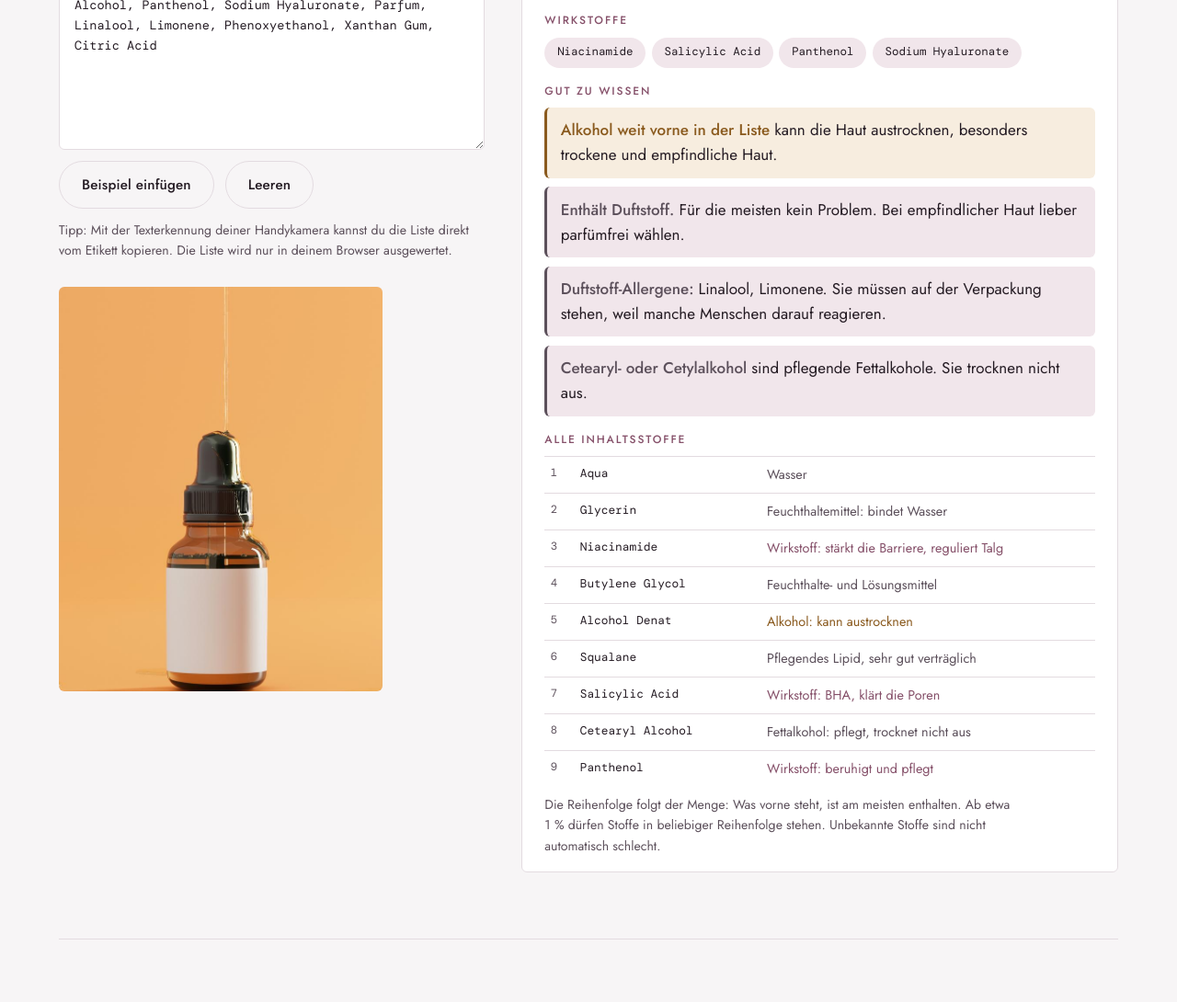
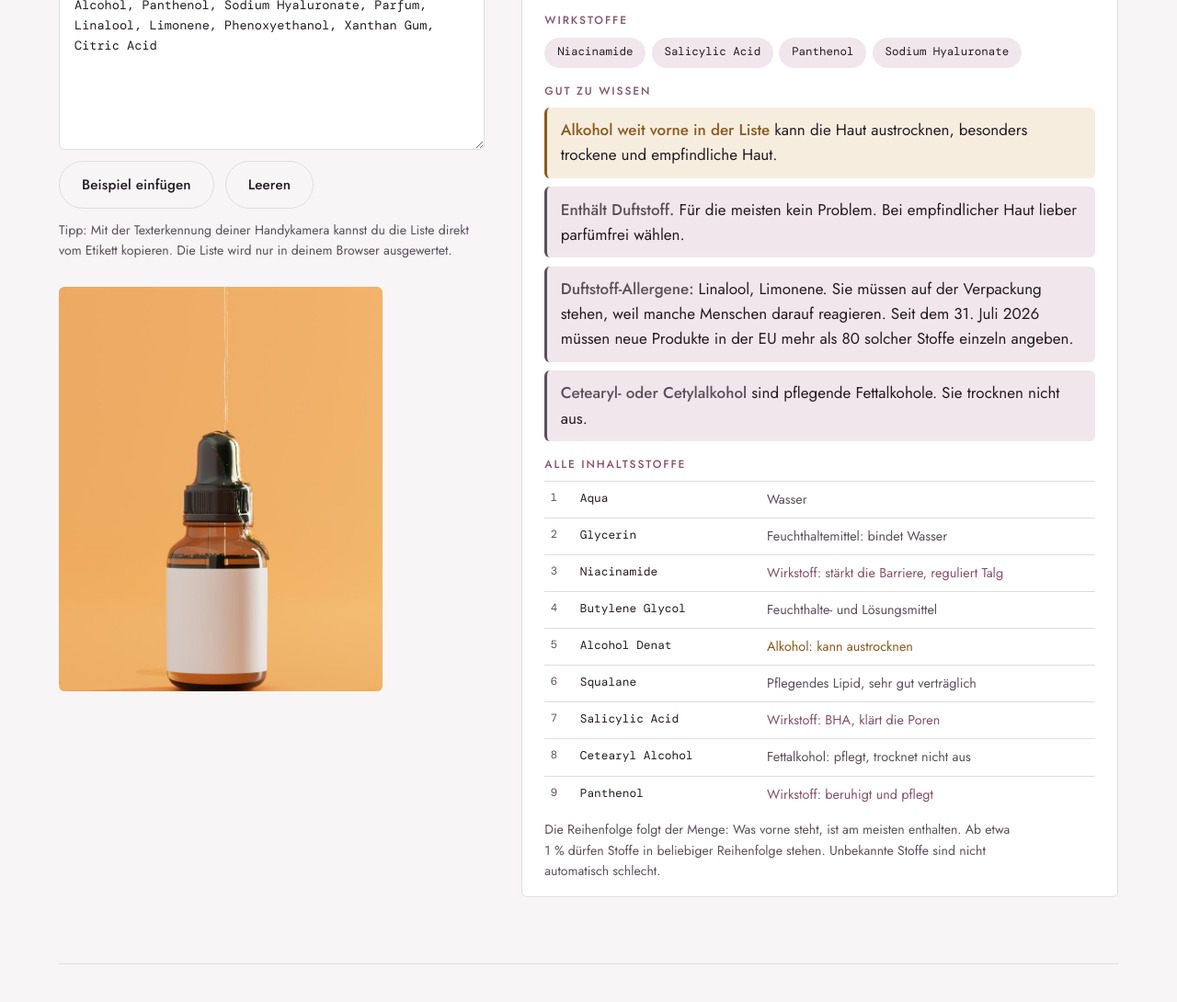
Before and after one commit to Dandelion1111r/skin-ai, a plain HTML site: page index.html in a window 1280 px wide. Shown: the part 8317-9407 px from the top of the page at 92% size. Drawn offline with Linux system fonts and the light colour scheme.

Commit message:
Update INCI check for the extended EU fragrance allergen rules
Recognise many of the fragrance allergens that new EU products must
label individually since 31 July 2026 (benzaldehyde, camphor,
vanillin, linalyl acetate and more) plus further essential oils. The
allergen note explains the new rule, and products with retinoids get
a note on the EU limit of 0.3 % in face care and the vitamin A
warning on the pack.

Co-Authored-By: Claude Opus 5.5 <noreply@anthropic.com>
Claude-Session: https://claude.ai/code/session_015pACW3qEMebsgfYKL8JH4S

```diff
--- a/index.html
+++ b/index.html
@@ -826,7 +826,8 @@ de:{
   inciOrder:"Die Reihenfolge folgt der Menge: Was vorne steht, ist am meisten enthalten. Ab etwa 1 % dürfen Stoffe in beliebiger Reihenfolge stehen. Unbekannte Stoffe sind nicht automatisch schlecht.",
   iF:{
     fragrance:"<b>Enthält Duftstoff.</b> Für die meisten kein Problem. Bei empfindlicher Haut lieber parfümfrei wählen.",
-    allergen:n=>`<b>Duftstoff-Allergene:</b> ${n}. Sie müssen auf der Verpackung stehen, weil manche Menschen darauf reagieren.`,
+    allergen:n=>`<b>Duftstoff-Allergene:</b> ${n}. Sie müssen auf der Verpackung stehen, weil manche Menschen darauf reagieren. Seit dem 31. Juli 2026 müssen neue Produkte in der EU mehr als 80 solcher Stoffe einzeln angeben.`,
+    retEU:"<b>Retinol in der EU:</b> In Gesichtspflege sind höchstens 0,3 % erlaubt, und auf der Verpackung muss ein Hinweis auf Vitamin A stehen.",
     essoil:"<b>Ätherische Öle</b> können empfindliche Haut reizen.",
     alcoholTop:"<b>Alkohol weit vorne in der Liste</b> kann die Haut austrocknen, besonders trockene und empfindliche Haut.",
     alcohol:"<b>Enthält Alkohol</b>, aber eher weiter hinten. In kleinen Mengen meist unproblematisch.",
@@ -1019,7 +1020,8 @@ en:{
   inciOrder:"The order follows the amount: what comes first is present in the largest quantity. Below about 1 %, ingredients may appear in any order. An unknown ingredient is not automatically bad.",
   iF:{
     fragrance:"<b>Contains fragrance.</b> Not a problem for most people. If your skin is sensitive, fragrance-free is the safer choice.",
-    allergen:n=>`<b>Fragrance allergens:</b> ${n}. They must be listed on the label because some people react to them.`,
+    allergen:n=>`<b>Fragrance allergens:</b> ${n}. They must be listed on the label because some people react to them. Since 31 July 2026, new products in the EU must list more than 80 of these substances individually.`,
+    retEU:"<b>Retinol in the EU:</b> face products may contain at most 0.3 %, and the packaging must carry a vitamin A warning.",
     essoil:"<b>Essential oils</b> can irritate sensitive skin.",
     alcoholTop:"<b>Alcohol near the top of the list</b> can dry the skin, especially dry and sensitive skin.",
     alcohol:"<b>Contains alcohol</b>, but further down the list. In small amounts it is usually fine.",
@@ -1213,7 +1215,8 @@ ro:{
   inciOrder:"Ordinea urmează cantitatea: ce e la început se găsește în cea mai mare cantitate. Sub aproximativ 1 %, ingredientele pot fi în orice ordine. Un ingredient necunoscut nu este automat rău.",
   iF:{
     fragrance:"<b>Conține parfum.</b> Pentru majoritatea nu e o problemă. Pentru ten sensibil, alege mai bine produse fără parfum.",
-    allergen:n=>`<b>Alergeni din parfum:</b> ${n}. Trebuie trecuți pe ambalaj, pentru că unele persoane reacționează la ei.`,
+    allergen:n=>`<b>Alergeni din parfum:</b> ${n}. Trebuie trecuți pe ambalaj, pentru că unele persoane reacționează la ei. De la 31 iulie 2026, produsele noi din UE trebuie să declare separat peste 80 de astfel de substanțe.`,
+    retEU:"<b>Retinolul în UE:</b> în produsele pentru față sunt permise cel mult 0,3 %, iar pe ambalaj trebuie să existe o avertizare despre vitamina A.",
     essoil:"<b>Uleiurile esențiale</b> pot irita pielea sensibilă.",
     alcoholTop:"<b>Alcool printre primele ingrediente</b>: poate usca pielea, mai ales tenul uscat și sensibil.",
     alcohol:"<b>Conține alcool</b>, dar mai spre final. În cantități mici, de obicei nu e o problemă.",
@@ -1820,8 +1823,8 @@ const IDB = [
   ["caprylic/capric triglyceride|dimethicone|isononyl isononanoate|c12-15 alkyl benzoate|cetearyl ethylhexanoate|coco-caprylate/caprate","base","Pflegende Basis (Emollient)","Bază emolientă"],
   ["parfum|fragrance|aroma","watch","Duftstoff","Parfum",null,"fragrance"],
   ["alcohol denat.|alcohol denat|alcohol|sd alcohol|ethanol","watch","Alkohol: kann austrocknen","Alcool: poate usca pielea",null,"alcohol"],
-  ["linalool|limonene|citral|geraniol|citronellol|eugenol|isoeugenol|coumarin|benzyl salicylate|hexyl cinnamal|cinnamal|farnesol|benzyl benzoate|benzyl alcohol|cinnamyl alcohol|anise alcohol|amyl cinnamal","watch","Duftstoff-Allergen","Alergen din parfum",null,"allergen"],
-  ["~lavandula|~citrus aurantium|~citrus limon|~citrus sinensis|~citrus bergamia|~eucalyptus|~mentha|~rosmarinus|~melaleuca|~cymbopogon|menthol","watch","Ätherisches Öl: kann reizen","Ulei esențial: poate irita",null,"essoil"]
+  ["linalool|limonene|citral|geraniol|citronellol|eugenol|isoeugenol|coumarin|benzyl salicylate|hexyl cinnamal|cinnamal|farnesol|benzyl benzoate|benzyl alcohol|cinnamyl alcohol|anise alcohol|amyl cinnamal|amylcinnamyl alcohol|benzyl cinnamate|hydroxycitronellal|alpha-isomethyl ionone|methyl 2-octynoate|benzaldehyde|camphor|carvone|caryophyllene|beta-caryophyllene|methyl salicylate|salicylaldehyde|sclareol|terpineol|terpinolene|vanillin|linalyl acetate|pinene|alpha-pinene|beta-pinene|santalol|acetylcedrene|amyl salicylate|anethole|trans-anethole|eugenyl acetate|isoeugenyl acetate|hexadecanolactone|hexamethylindanopyran|dimethylbenzyl carbinyl acetate|trimethylbenzenepropanol|rose ketones|alpha-damascone|tetramethyl acetyloctahydronaphthalenes|~evernia prunastri|~evernia furfuracea","watch","Duftstoff-Allergen","Alergen din parfum",null,"allergen"],
+  ["~lavandula|~citrus aurantium|~citrus limon|~citrus sinensis|~citrus bergamia|~eucalyptus|~mentha|~rosmarinus|~melaleuca|~cymbopogon|~cananga|~santalum|~pogostemon|~pelargonium|~jasminum|~juniperus|~laurus nobilis|~cinnamomum|~eugenia caryophyllus|~myroxylon|~cedrus|~narcissus|~rosa damascena|~pinus|turpentine|menthol","watch","Ätherisches Öl: kann reizen","Ulei esențial: poate irita",null,"essoil"]
 ].map(([pat,type,de,ro,key,flag]) => {
   const parts = pat.split("|"), exact = new Set(parts.filter(x=>!x.startsWith("~"))), partial = parts.filter(x=>x.startsWith("~")).map(x=>x.slice(1));
   return {exact, partial, type, de, ro, key, flag};
@@ -1851,6 +1854,7 @@ function renderInci(){
   const done = st.i >= LOGIC.length, prof = done ? score() : null;
   const flags = [];
   if(prof && prof.flags.has("preg") && has("retinoid")) flags.push(["stop", t.iF.pregRet]);
+  if(has("retinoid")) flags.push(["info", t.iF.retEU]);
   if(has("retinoid") && has("acid")) flags.push(["caution", t.iF.retAcid]);
   const alcPos = firstPos("alcohol");
   if(prof && prof.type==="dry" && alcPos && alcPos<=5) flags.push(["caution", t.iF.dryAlc]);
```
